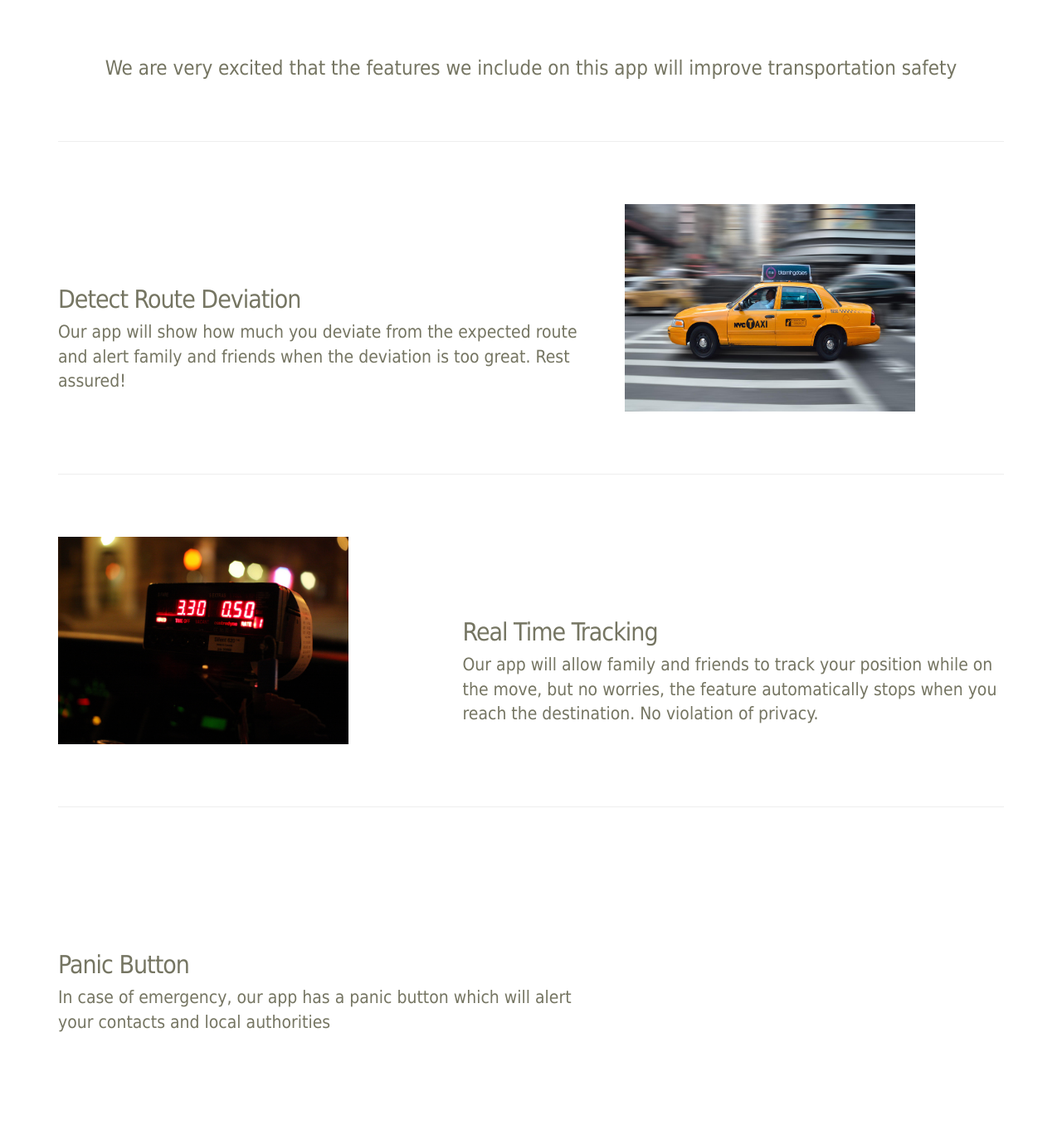
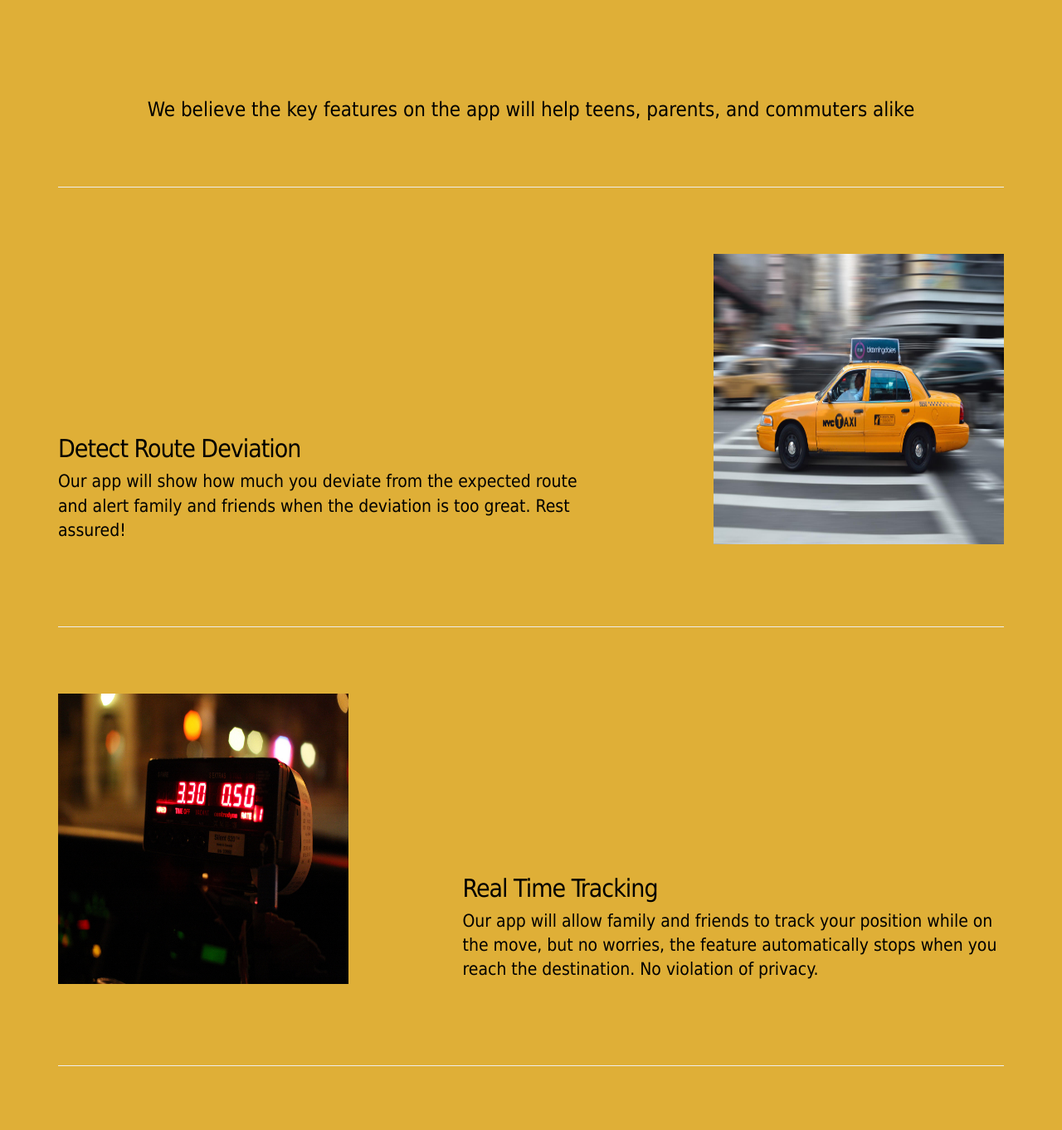
Before and after one commit to nuvention-web/AwesomeSauce, a CodeIgniter app: page / in a window 1280 px wide. Shown: the part 751-2113 px from the top of the page at 83% size. Run offline with CodeIgniter, Linux system fonts and the light colour scheme; some libraries are stand-ins or nearby versions.

Commit message:
Added temporary color and images to be changed later

```diff
--- a/WebApp/Resources/carousel.css
+++ b/WebApp/Resources/carousel.css
@@ -5,7 +5,8 @@
 body {
   font-family: 'Tahoma';
   padding-bottom: 20px;
-  color: #757562;
+  color: black;
+  background-color:#DFAF37;
 }
 
 
@@ -41,23 +42,32 @@ body {
 /* Carousel base class */
 .carousel {
   height: 750px;
-  margin-bottom: 50px;
+  margin-bottom: 100px;
 }
 /* Since positioning the image, we need to help out the caption */
 .carousel-caption {
+  margin-bottom:100px;
   z-index: 10;
+}
+
+
+/* Adjusting signup box */
+#signup {
+
+ margin-top: 80px;
+ margin-bottom: 50px;
+
 }
 
 /* Declare heights because of positioning of img element */
 .carousel .item {
+  position:relative;
   height: 750px;
 }
 .carousel-inner > .item > img {
   position: relative;
-
-  margin-bottom: 50px;
   min-width: 100%;
-  height: 750px;
+  min-height: 100%;
 }
 
 
@@ -81,17 +91,25 @@ body {
 /* Featurettes
 ------------------------- */
 
+.featurette {
+  padding-top:120px;
+  overflow: hidden;
+}
+
 .featurette-divider {
-  margin: 75px 0; /* Space out the Bootstrap <hr> more */
+  margin: 80px 0; /* Space out the Bootstrap <hr> more */
 }
 
 /* Thin out the marketing headings */
 .featurette-heading {
+  font-size:50px
   font-weight: 300;
   line-height: 1;
   letter-spacing: -1px;
 }
-
+.featurette-image {
+  margin-top: -120px;
+}
 
 /* RESPONSIVE CSS
 -------------------------------------------------- */
@@ -115,11 +133,18 @@ body {
     border-radius: 10px;
   }
 
+  /*Bump up size of header content*/
+  .carousel-caption h1 {
+    font-size: 40px;
+
+
+  }
+
   /* Bump up size of carousel content */
   .carousel-caption p {
-    margin-bottom: 50px;
+
     font-size: 30px;
-    line-height: 1.5;
+    line-height: 2;
   }
 
   .featurette-heading {
--- a/WebApp/application/views/welcome_message.php
+++ b/WebApp/application/views/welcome_message.php
@@ -76,14 +76,14 @@
       <ol class="carousel-indicators"></ol>
       <div class="carousel-inner" role="listbox">
         <div class="item active">
-          <img src="/AwesomeSauce/WebApp/Resources/image1.jpg" alt="First slide">
+          <img src="/AwesomeSauce/WebApp/Resources/chicago.jpg" alt="First slide">
           <div class="container">
             <div class="carousel-caption">
-              <h1> RideGuard </h1>
-              <p>A mobile application that helps get rid of that nervousness when travelling alone</p>
-              <form class="form-inline" method="POST" action="/index.php/signup_page">
+              <h1> RideGuard! </h1>
+              <p>The mobile application that keeps you safe while travelling alone</p>
+              <form class="form-inline" id="signup" method="POST" action="/index.php/signup_page">
 		<div class="form-group">
-		  <input class="form-control input-lg" id="textbox1" type="text" name="email" placeholder="Enter email">
+		  <input class="form-control input-lg" type="text" name="email" placeholder="Enter email">
 		</div>
                 <button type="submit" class="btn btn-primary btn-lg">Sign up today!</button>
 	      </form>
@@ -100,7 +100,7 @@
 
       <!-- START THE FEATURETTES -->
       <div class="container marketing">
-	<h3 align="center">We are very excited that the features we include on this app will improve transportation safety</h3>
+	<h3 align="center">We believe the key features on the app will help teens, parents, and commuters alike</h3>
       <hr class="featurette-divider">
 
       <div class="row featurette">
@@ -109,7 +109,7 @@
           <p class="lead">Our app will show how much you deviate from the expected route and alert family and friends when the deviation is too great. Rest assured!</p>
         </div>
         <div class="col-md-5">
-          <img class="featurette-image img-responsive" src ="/AwesomeSauce/WebApp/Resources/fast.jpg" style="width:350px;height:250px" alt="Generic placeholder image">
+          <img class="featurette-image img-responsive" src ="/AwesomeSauce/WebApp/Resources/fast.jpg" style="width:350px;height:350px" align="right" alt="Generic placeholder image">
         </div>
       </div>
 
@@ -117,7 +117,7 @@
 
       <div class="row featurette">
         <div class="col-md-5">
-          <img class="featurette-image img-responsive" src ="/AwesomeSauce/WebApp/Resources/cheap.jpg"  style="width:350px;height:250px" alt="Generic placeholder image">
+          <img class="featurette-image img-responsive" src ="/AwesomeSauce/WebApp/Resources/cheap.jpg"  style="width:350px;height:350px" alt="Generic placeholder image">
         </div>
         <div class="col-md-7">
           <h2 class="featurette-heading">Real Time Tracking</h2>
@@ -126,13 +126,15 @@
       </div>
 
       <hr class="featurette-divider">
+
+
       <div class="row featurette">
 	<div class="col-md-7">
 	  <h2 class="featurette-heading">Panic Button</h2>
 	  <p class="lead">In case of emergency, our app has a panic button which will alert your contacts and local authorities</p>
 	</div>
 	<div class="col-md-5">
-	  <imb class="featurette-image img-responsive" src="#" style="width:350;height:250px" alt="Generic placeholder image">
+	  <img class="featurette-image img-responsive" src="#" style="width:350;height:350px" align="right" alt="Generic placeholder image">
 	</div>
       </div>
 
```
